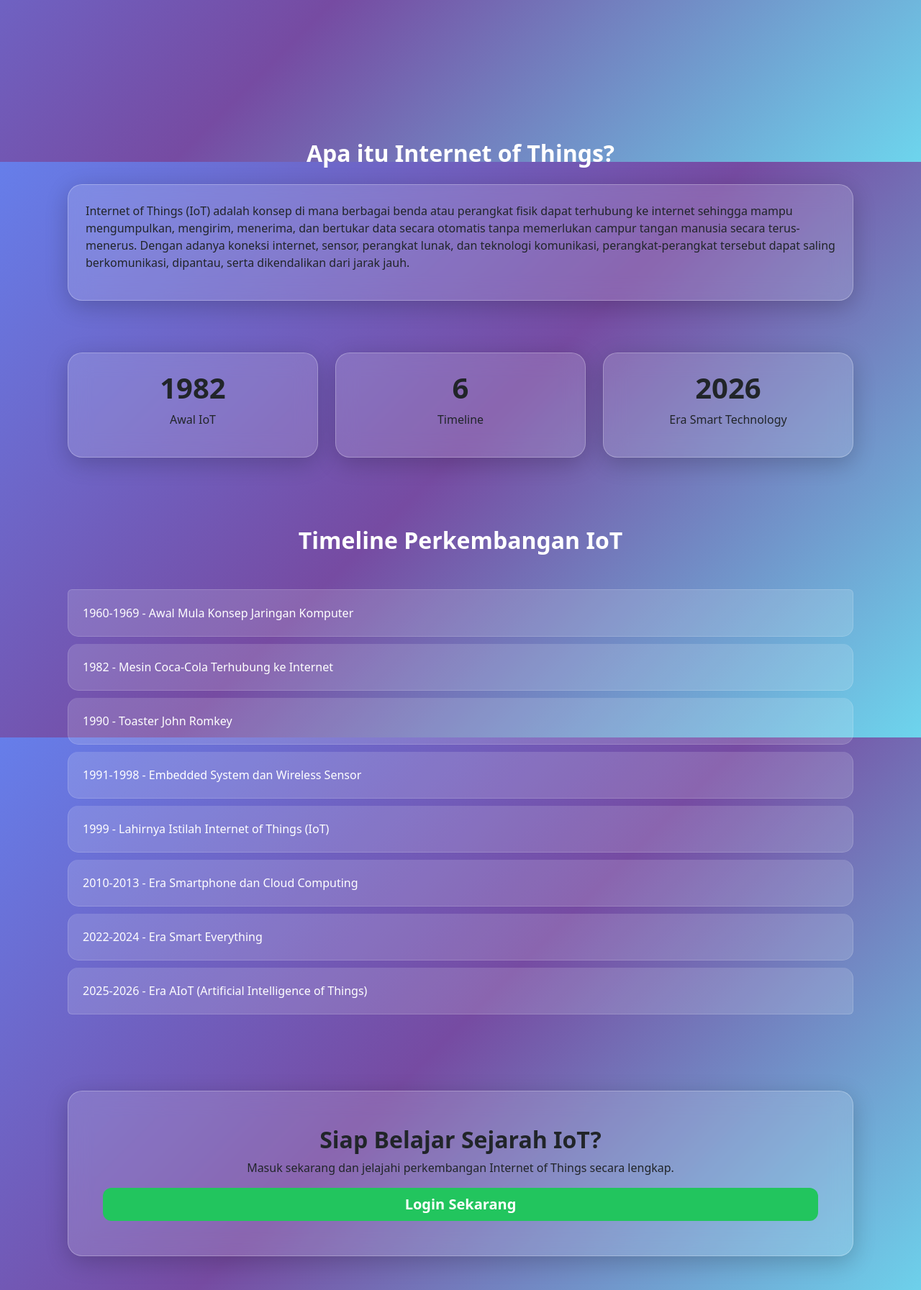
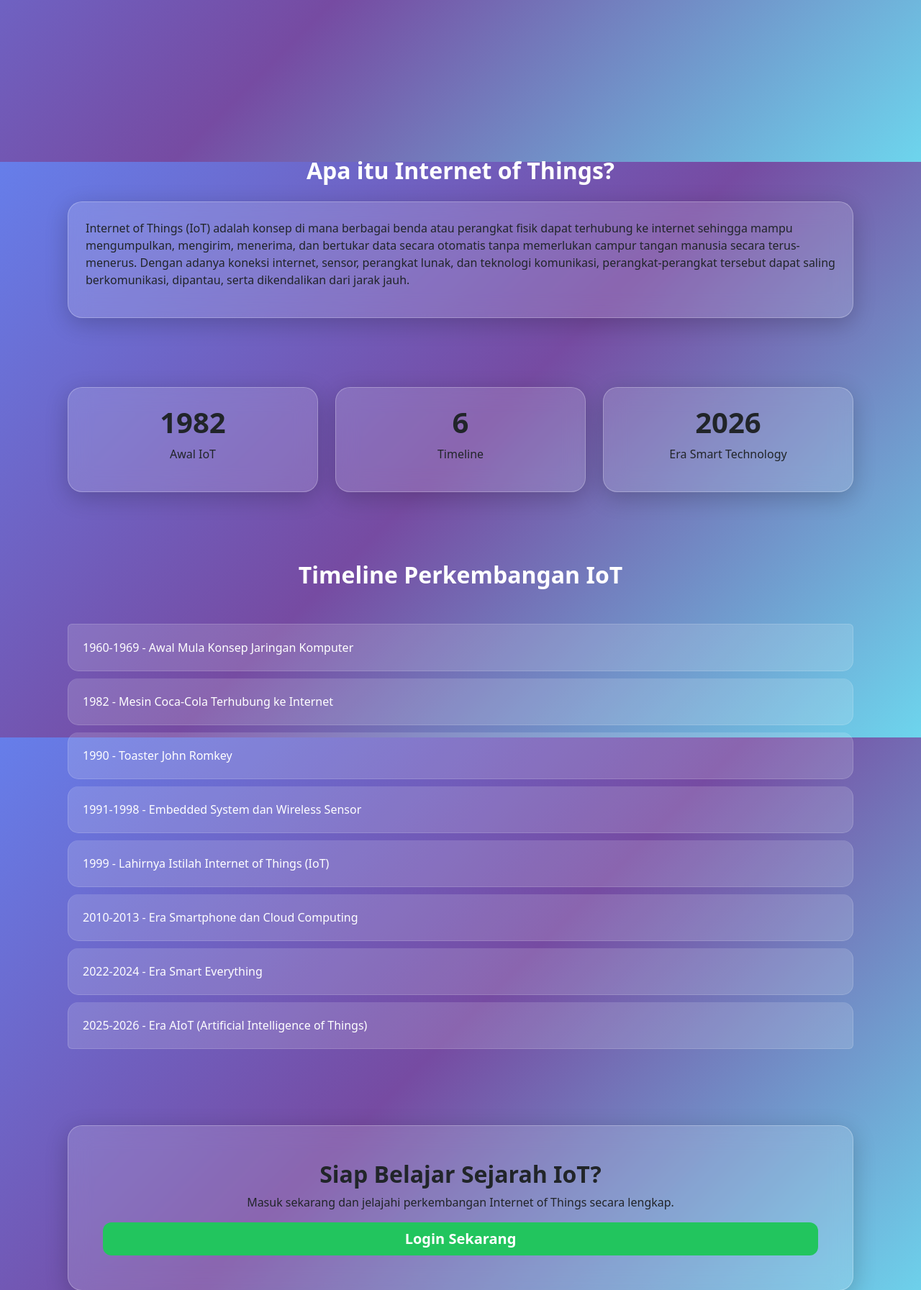
Before and after one commit to IlhamAnanda098/Iot-History, a Flask app: page / in a window 1280 px wide. Shown: the part 575-2368 px from the top of the page at 72% size. Run offline with Flask 3, Linux system fonts and the light colour scheme.

Commit message:
modern landing page

```diff
--- a/templates/index.html
+++ b/templates/index.html
@@ -44,7 +44,7 @@ History of IoT
 
 </section>
 
-<section class="container py-4">
+<section class="container py-5">
 
 <h2 class="text-center mb-4">
 
```
